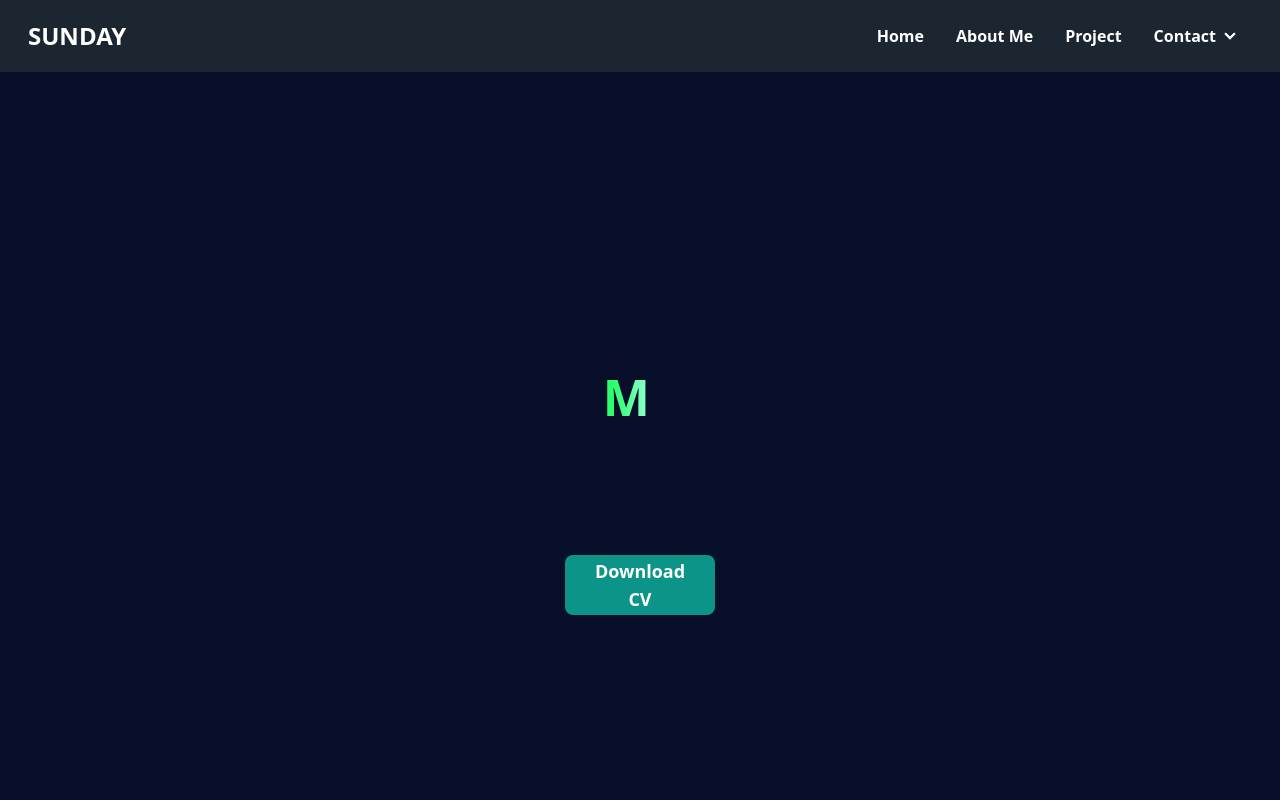
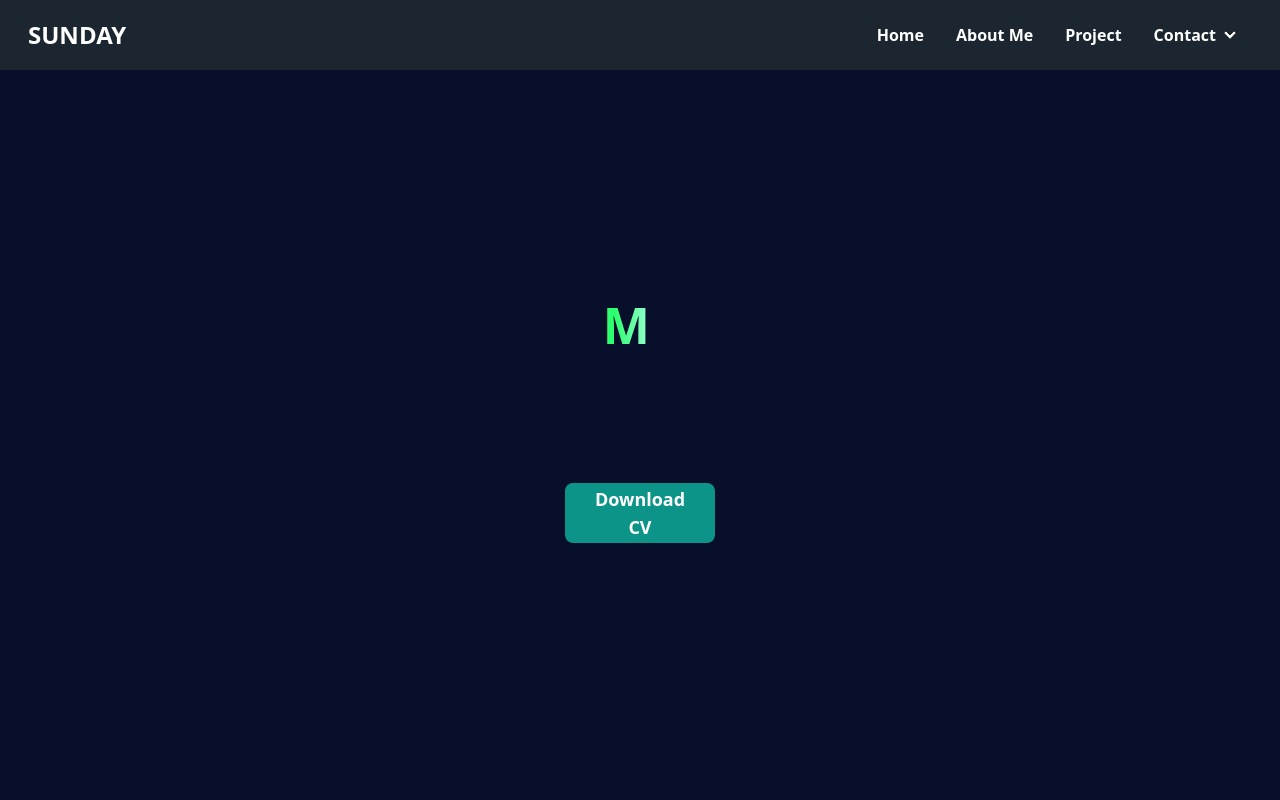
Before and after one commit to SundayNT/NT-Portfolio, a React (Vite) app: page / in a window 1280 px wide. Shown: the top 800 px of the page. Built offline with nearby package versions, Linux system fonts and the light colour scheme.

Commit message:
edit navigation on home page

```diff
--- a/src/App.css
+++ b/src/App.css
@@ -12,3 +12,9 @@ body {
 html {
   scroll-padding-top: 100px; /* ปรับความสูงที่ต้องการให้พอดีกับ navbar */
 }
+
+.navbar {
+  position: fixed; /* หรือ sticky */
+  top: 0;
+  height: 70px; /* ความสูงของ Navbar */
+}
--- a/src/components/Graduated.jsx
+++ b/src/components/Graduated.jsx
@@ -1,5 +1,5 @@
 import { useState } from 'react'
-import SundayCV from "/CV/SundayCV.pdf"
+import SundayCV from "/CV/SundayCV-Rev-2.pdf"
 
 
 export default function Graduated() {
--- a/src/components/Intro.jsx
+++ b/src/components/Intro.jsx
@@ -1,9 +1,9 @@
 import { TypeAnimation } from 'react-type-animation';
-import SundayCV from "/CV/SundayCV.pdf"
+import SundayCV from "/CV/SundayCV-Rev-2.pdf"
 
 export default function Intro() {
     return (
-    <div className="flex flex-col justify-center items-center p-[100px] h-[870px]">
+    <div id='top' className="flex flex-col justify-center items-center p-[100px] h-[870px]">
         <div className='text-center mb-20'>
         <TypeAnimation
             sequence={[
--- a/src/components/NavBar.jsx
+++ b/src/components/NavBar.jsx
@@ -1,32 +1,94 @@
 
 
 export default function NavBar() {
-    const scrollToTop = () => {
+    // const scrollToTop = () => {
+    //     window.scrollTo({
+    //         top: 0,
+    //         behavior: 'smooth'
+    //     })
+    // }
+    // function scrollToElement() {
+    //     const element = document.getElementById('aboutme');
+    //     element.scrollIntoView({
+    //         behavior: 'smooth',
+    //     });
+    // }
+    // function scrollToElementContact() {
+    //     const element = document.getElementById('contact');
+    //     element.scrollIntoView({
+    //         behavior: 'smooth',
+    //     });
+    // }
+
+    // function scrollToElementProject() {
+    //     const element = document.getElementById('project');
+    //     element.scrollIntoView({
+    //         behavior: 'smooth',
+    //     })
+    // }
+
+    function smoothScroll(targetId) {
+        const targetElement = document.getElementById(targetId);
+        const targetPosition = targetElement.getBoundingClientRect().top + window.scrollY;
+        const startPosition = window.scrollY;
+        const distance = targetPosition - startPosition;
+        const duration = 800; // ระยะเวลาเลื่อน (มิลลิวินาที)
+        let start = null;
+
+        function animation(currentTime) {
+            if (start === null) start = currentTime;
+            const timeElapsed = currentTime - start;
+            const run = ease(timeElapsed, startPosition, distance, duration);
+            window.scrollTo(0, run);
+            if (timeElapsed < duration) requestAnimationFrame(animation);
+        }
+
+        // ฟังก์ชัน easing สำหรับการเลื่อนแบบนุ่มนวล
+        function ease(t, b, c, d) {
+            t /= d / 2;
+            if (t < 1) return c / 2 * t * t + b;
+            t--;
+            return -c / 2 * (t * (t - 2) - 1) + b;
+        }
+
+        requestAnimationFrame(animation);
+    }
+
+    const scrollToElement = () => {
+        const element = document.getElementById('aboutme');
+        const offset = 80; // ปรับค่าชดเชยที่เหมาะสม
+        const elementPosition = element.getBoundingClientRect().top + window.scrollY; // ตำแหน่งของ element
+        const offsetPosition = elementPosition - offset; // ลบ offset ออกจากตำแหน่งที่เลื่อนไป
+
         window.scrollTo({
-            top: 0,
-            behavior: 'smooth'
-        })
-    }
-    function scrollToElement() {
-        const element = document.getElementById('aboutme');
-        element.scrollIntoView({
+            top: offsetPosition,
             behavior: 'smooth',
         });
-    }
-    function scrollToElementContact() {
-        const element = document.getElementById('contact');
-        element.scrollIntoView({
+    };
+
+    const scrollToElement2 = () => {
+        const element = document.getElementById('project');
+        const offset = 80; // ปรับค่าชดเชยที่เหมาะสม
+        const elementPosition = element.getBoundingClientRect().top + window.scrollY; // ตำแหน่งของ element
+        const offsetPosition = elementPosition - offset; // ลบ offset ออกจากตำแหน่งที่เลื่อนไป
+
+        window.scrollTo({
+            top: offsetPosition,
             behavior: 'smooth',
         });
-    }
+    };
 
-    function scrollToElementProject() {
-        const element = document.getElementById('project');
-        element.scrollIntoView({
+    const scrollToElement3 = () => {
+        const element = document.getElementById('contact');
+        const offset = 80; // ปรับค่าชดเชยที่เหมาะสม
+        const elementPosition = element.getBoundingClientRect().top + window.scrollY; // ตำแหน่งของ element
+        const offsetPosition = elementPosition - offset; // ลบ offset ออกจากตำแหน่งที่เลื่อนไป
+
+        window.scrollTo({
+            top: offsetPosition,
             behavior: 'smooth',
-        })
-    }
-
+        });
+    };
 
 
 
@@ -37,16 +99,26 @@ export default function NavBar() {
             </div>
             <div className="flex-none">
                 <ul className="menu menu-horizontal px-1 text-white text-base mr-5 font-semibold">
-                    <li><a href="/" onClick={(e) => { e.preventDefault(); scrollToTop(); }}>Home</a></li>
-                    <li><a href="/#aboutme" onClick={(e) => { e.preventDefault(); scrollToElement(); }}>About Me</a></li>
-                    <li><a href="/#project" onClick={(e) => { e.preventDefault(); scrollToElementProject();}}>Project</a></li>
+                    {/* <li><a href="/" onClick={(e) => { e.preventDefault(); scrollToTop(); }}>Home</a></li>
+                    <li><a href="/aboutme" onClick={(e) => { e.preventDefault(); scrollToElement(); }}>About Me</a></li>
+                    <li><a href="/project" onClick={(e) => { e.preventDefault(); scrollToElementProject();}}>Project</a></li> */}
+                    <li>
+                        <a onClick={() => smoothScroll('top')}>Home</a>
+                    </li>
+                    <li>
+                        <a onClick={scrollToElement}>About Me</a>
+                    </li>
+                    <li>
+                        <a onClick={scrollToElement2}>Project</a>
+                    </li>
+
                     <li>
                         <details>
                             <summary>Contact</summary>
                             <ul className="bg-base-100 rounded-t-none p-2 flex flex-col w-[130px]">
                                 <li><a href="https://www.linkedin.com/in/nuttanicha-techanoraraj/" target="_blank">Linkedin</a></li>
                                 <li><a href="https://github.com/SundayNT" target="_blank">Github</a></li>
-                                <li><a href="/#contact" onClick={(e) => { e.preventDefault(); scrollToElementContact(); }}>My Contact</a></li>
+                                <li><a onClick={scrollToElement3}>My Contact</a></li>
                             </ul>
                         </details>
                     </li>
```
Also changed, not shown: 2 other files (tests, documents, lock files or other folders).
